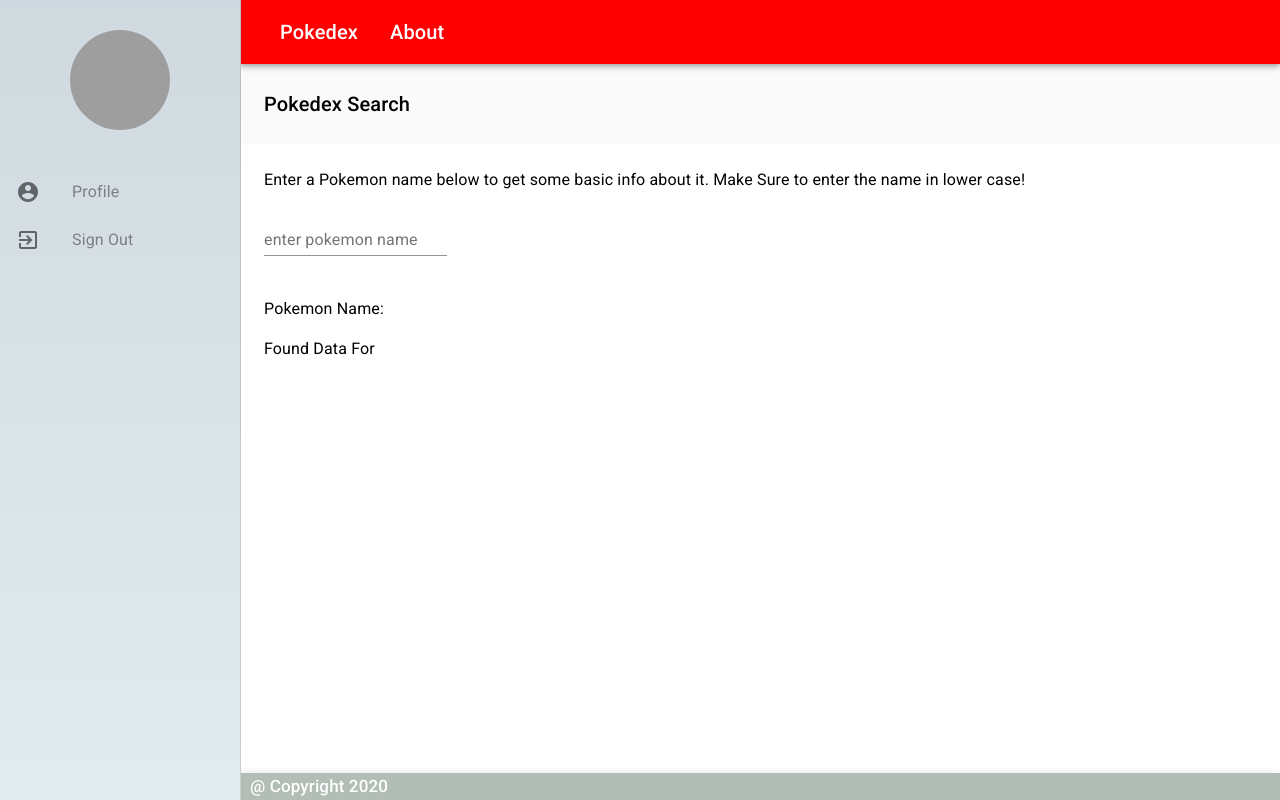
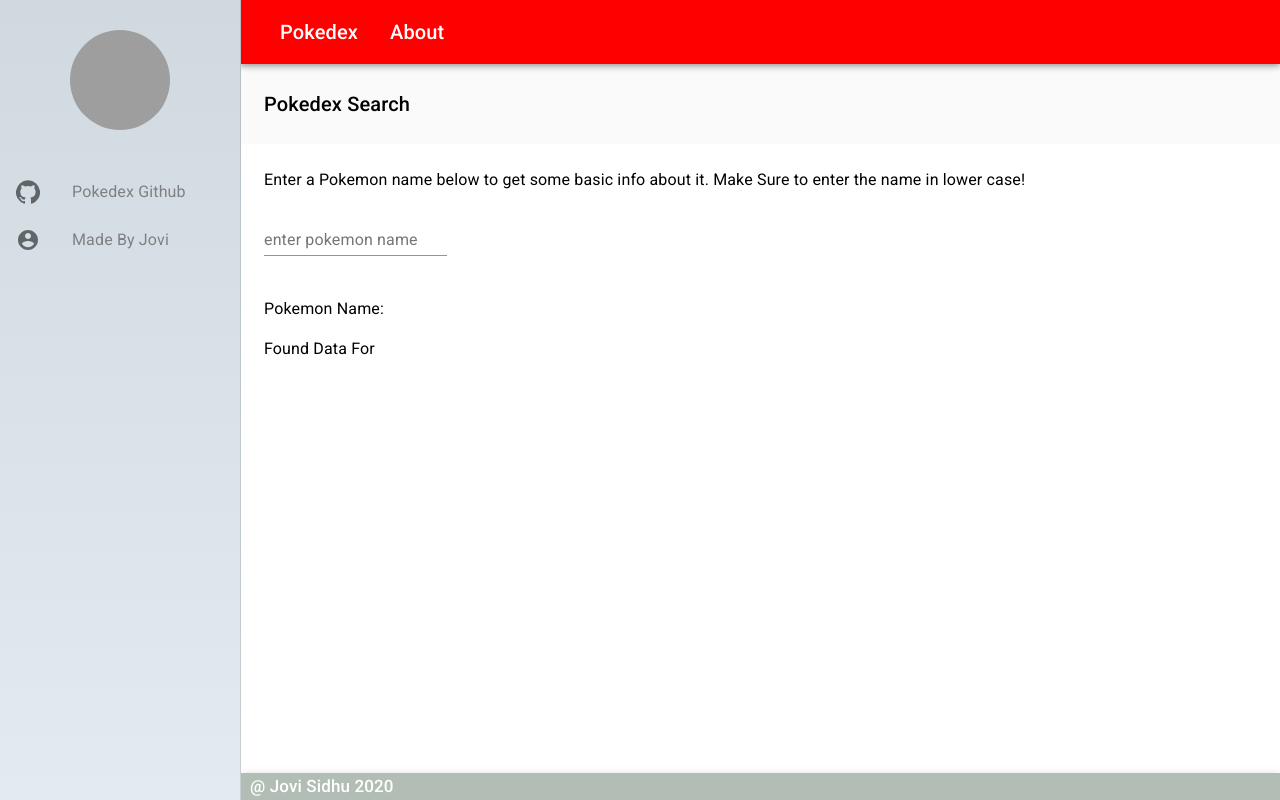
Before and after one commit to Mal-Jovi/personal-website, a React (Create React App) app: page / in a window 1280 px wide. Built offline with nearby package versions, Linux system fonts and the light colour scheme; grey boxes are pictures that could not be loaded.

Commit message:
Side Bar Functionality Update
Changed what the side bar buttons are, and made then do something.

TODO: make the second button go to your website....once that is actually hosted lol

```diff
--- a/src/components/Footer.js
+++ b/src/components/Footer.js
@@ -35,7 +35,7 @@
     return (
         <AppBar position='fixed' className={classes.appBar}>
             <Typography variant='h6' className={classes.footer}>
-                @ Copyright 2020
+                @ Jovi Sidhu 2020
             </Typography>
         </AppBar>
     );
--- a/src/components/SideMenu.js
+++ b/src/components/SideMenu.js
@@ -7,9 +7,11 @@
 import ListItemText from '@material-ui/core/ListItemText';
 import AccountCircle from '@material-ui/icons/AccountCircle';
 import ExitToApp from '@material-ui/icons/ExitToApp';
+import GitHubIcon from '@material-ui/icons/GitHub';
 import { makeStyles } from '@material-ui/core/styles';
 import { Avatar } from '@material-ui/core';
 import { Grid } from '@material-ui/core';
+
 
 const drawerWidth = 240;
 
@@ -50,14 +52,18 @@
                 />
             </Grid>
             <List>
-                {['Profile', 'Sign Out'].map((text, index) => (
-                    <ListItem button key={text}>
-                        <ListItemIcon>
-                            {index === 0 ? <AccountCircle /> : < ExitToApp />}
-                        </ListItemIcon>
-                        <ListItemText primary={text} />
-                    </ListItem>
-                ))}
+                <ListItem button key={'GitHub Repo'} onClick={() => window.open("https://github.com/Mal-Jovi/personal-website", " _blank")}>
+                    <ListItemIcon>
+                        <GitHubIcon />
+                    </ListItemIcon>
+                    <ListItemText primary={'Pokedex Github'} />
+                </ListItem>
+                <ListItem button key={'Made By Jovi'}>
+                    <ListItemIcon>
+                        < AccountCircle />
+                    </ListItemIcon>
+                    <ListItemText primary={'Made By Jovi'} />
+                </ListItem>
             </List>
         </Drawer>
     );
```
